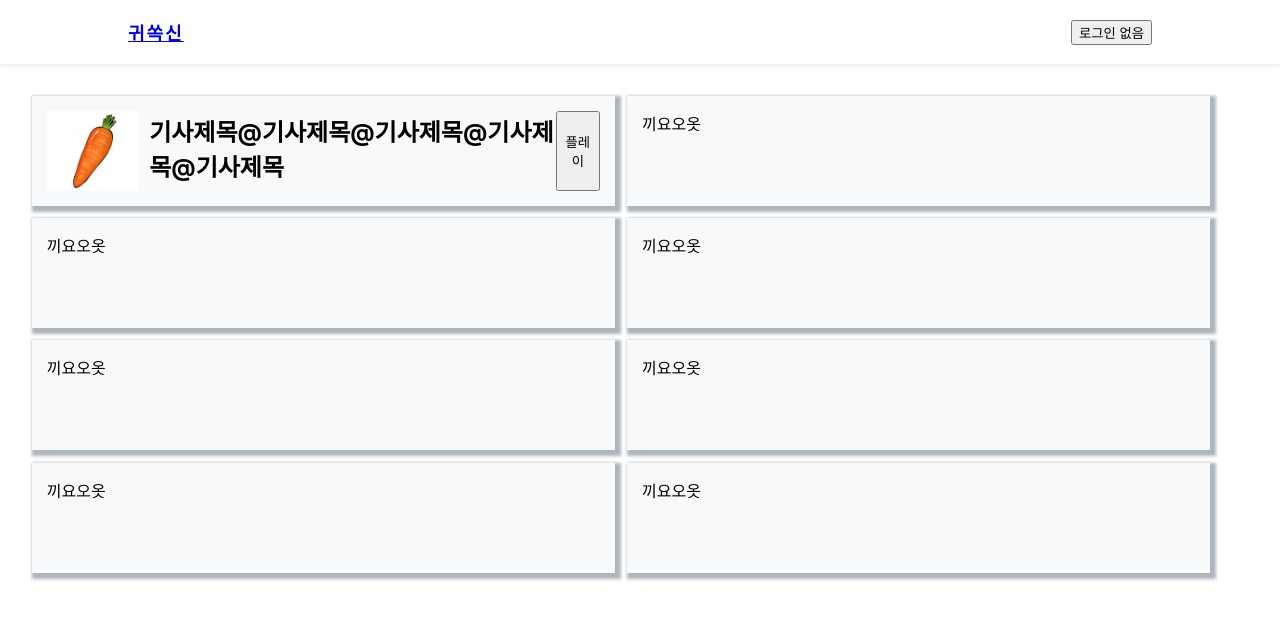
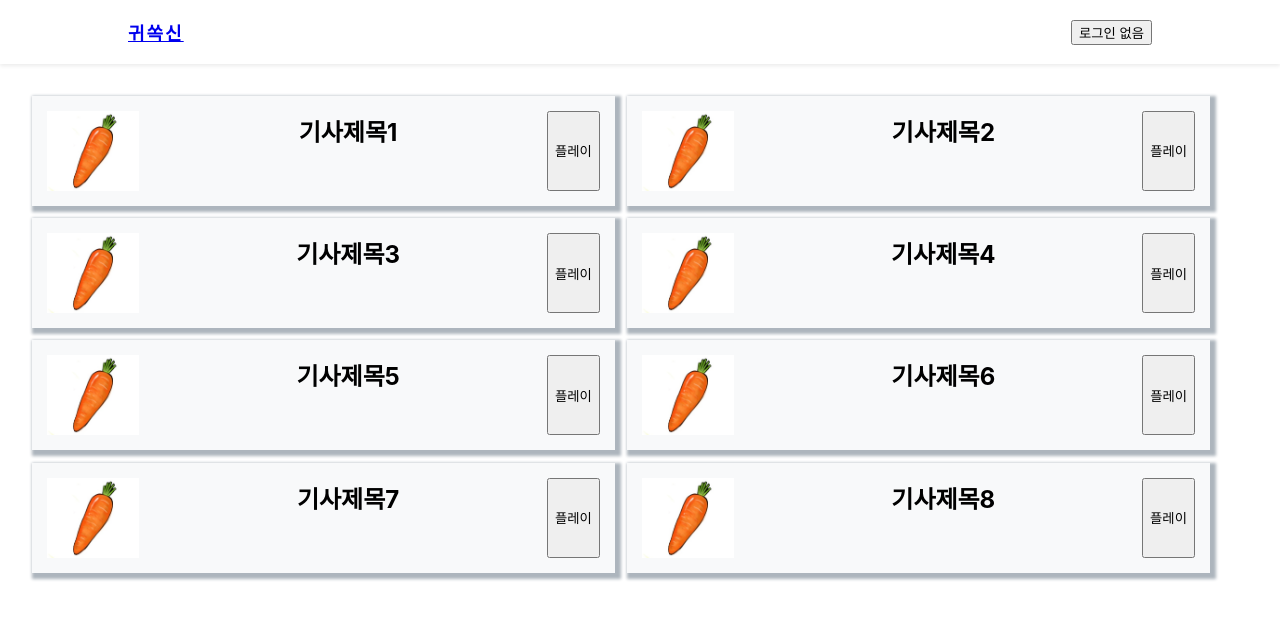
Before and after one commit to dotoring/IENreact, a React (Create React App) app: page / in a window 1280 px wide. Shown: the top 620 px of the page. Built offline with nearby package versions, Linux system fonts and the light colour scheme; no server answers.

Commit message:
json데이터 연결
json데이터 서버에 띄운 후 api로 가져오기

```diff
--- a/package.json
+++ b/package.json
@@ -6,12 +6,14 @@
     "@testing-library/jest-dom": "^5.11.4",
     "@testing-library/react": "^11.1.0",
     "@testing-library/user-event": "^12.1.10",
+    "axios": "^0.27.2",
     "react": "^17.0.2",
     "react-dom": "^17.0.2",
     "react-router-dom": "^6.3.0",
     "react-scripts": "4.0.3",
     "styled-components": "^5.3.5",
-    "web-vitals": "^1.0.1"
+    "web-vitals": "^1.0.1",
+    "zustand": "^4.0.0-rc.1"
   },
   "scripts": {
     "start": "react-scripts start",
--- a/src/App.js
+++ b/src/App.js
@@ -2,12 +2,14 @@ import React from 'react';
 import { Route, Routes } from 'react-router-dom';
 import ArticleListPage from './components/pages/ArticleListPage';
 import ArticlePage from './components/pages/ArticlePage';
+import ArticleContainer from './containers/ArticleContainer';
 
 const App = () => {
   return (
     <Routes>
-      <Route element={<ArticleListPage />} path="/" />
+      {/* <Route element={<ArticleListPage />} path="/" /> */}
       <Route element={<ArticlePage />} path="/article" />
+      <Route element={<ArticleContainer />} path="/" />
     </Routes>
   );
 };
--- /dev/null
+++ b/src/components/common/store.js
@@ -0,0 +1,33 @@
+import axios from 'axios';
+import create from 'zustand';
+
+export const useStore = create((set) => ({
+
+	articles: {
+			economy:[],
+			global:[],
+			culture:[],
+			social:[],
+			sports:[],
+			entertain:[],
+			politic:[],
+			IT:[]
+	},
+
+	getArticles: async() => {
+		const response = await axios.get('http://localhost:4000/articles');
+		console.log(response.data);
+		const obj = Object.values(response.data);
+		let eco = [];
+		for (let x of obj) {
+			eco.push(x);
+		}
+		set({
+			articles: {
+				economy: eco
+			}
+		});
+	}
+
+
+}))
--- a/src/components/pages/ArticleListPage.js
+++ b/src/components/pages/ArticleListPage.js
@@ -1,5 +1,4 @@
 import React from 'react';
-import { Link } from 'react-router-dom';
 import Header from '../common/Header';
 import styled from 'styled-components';
 import palette from '../../style/palette';
@@ -33,6 +32,7 @@ const ArticleBox = styled.div`
   }
   height: 80px;
   display: flex;
+	justify-content: space-between;
 `
 
 const Thumbnail = styled.img`
@@ -46,10 +46,17 @@ const Title = styled.h2`
   margin-left: 10px;
 `
 
-const ArticleListPage = () => {
+const ArticleListPage = ({article}) => {
   function articleClick(e) {
     window.location.href="/article"
   }
+
+  const { economy } = article;
+
+  console.log(economy[0]);
+
+  // var atitle = economy[0].title
+  // var thumb = economy[0].img
 
   return (
     <div>
@@ -57,29 +64,43 @@ const ArticleListPage = () => {
       <ArticleListArea>
         <ArticleBox onClick={articleClick}>
 					<Thumbnail src={testImg} alt='test' />
-          <Title>기사제목@기사제목@기사제목@기사제목@기사제목</Title>
+          <Title>기사제목1</Title>
           <button>플레이</button>
         </ArticleBox>
-        <ArticleBox>
-          끼요오옷
+        <ArticleBox onClick={articleClick}>
+					<Thumbnail src={testImg} alt='test' />
+          <Title>기사제목2</Title>
+          <button>플레이</button>
         </ArticleBox>
-        <ArticleBox>
-          끼요오옷
+        <ArticleBox onClick={articleClick}>
+					<Thumbnail src={testImg} alt='test' />
+          <Title>기사제목3</Title>
+          <button>플레이</button>
         </ArticleBox>
-        <ArticleBox>
-          끼요오옷
+        <ArticleBox onClick={articleClick}>
+					<Thumbnail src={testImg} alt='test' />
+          <Title>기사제목4</Title>
+          <button>플레이</button>
         </ArticleBox>
-        <ArticleBox>
-          끼요오옷
+        <ArticleBox onClick={articleClick}>
+					<Thumbnail src={testImg} alt='test' />
+          <Title>기사제목5</Title>
+          <button>플레이</button>
         </ArticleBox>
-        <ArticleBox>
-          끼요오옷
+        <ArticleBox onClick={articleClick}>
+					<Thumbnail src={testImg} alt='test' />
+          <Title>기사제목6</Title>
+          <button>플레이</button>
         </ArticleBox>
-        <ArticleBox>
-          끼요오옷
+        <ArticleBox onClick={articleClick}>
+					<Thumbnail src={testImg} alt='test' />
+          <Title>기사제목7</Title>
+          <button>플레이</button>
         </ArticleBox>
-        <ArticleBox>
-          끼요오옷
+        <ArticleBox onClick={articleClick}>
+					<Thumbnail src={testImg} alt='test' />
+          <Title>기사제목8</Title>
+          <button>플레이</button>
         </ArticleBox>
       </ArticleListArea>
     </div>
--- /dev/null
+++ b/src/containers/ArticleContainer.js
@@ -0,0 +1,21 @@
+import React, { useEffect } from 'react';
+import { useStore } from '../components/common/store';
+import ArticleListPage from '../components/pages/ArticleListPage';
+
+const ArticleContainer = () => {
+
+  const { articles, getArticles } = useStore();
+
+  useEffect(() => {
+    getArticles();
+    console.log(articles);
+  }, []);
+
+  return (
+    <div>
+      {articles && <ArticleListPage article={articles} />}
+    </div>
+  );
+};
+
+export default ArticleContainer;
```
Also changed, not shown: data.json (added, +29 -0 lines), 1 other file (tests, documents, lock files or other folders).
